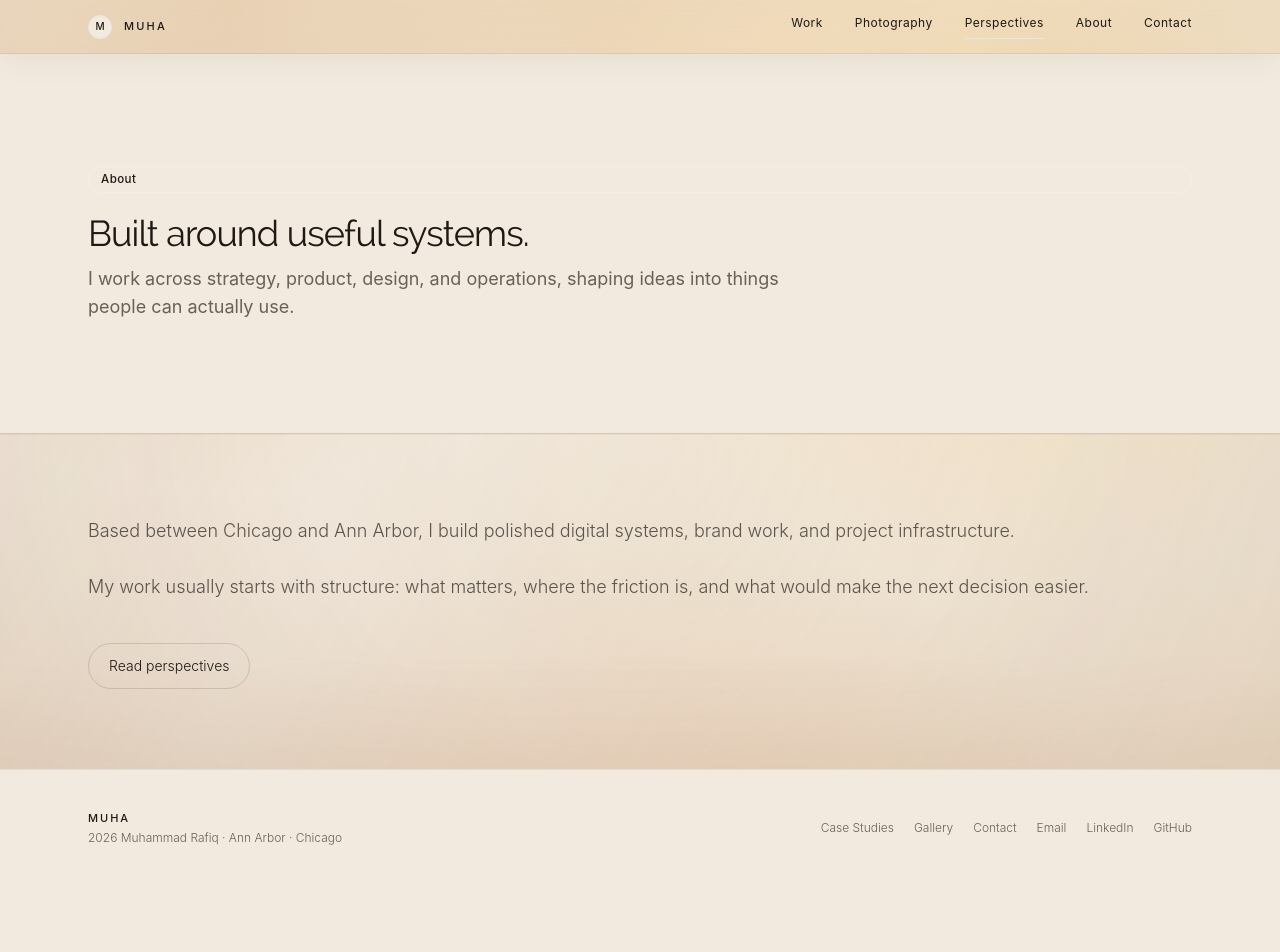
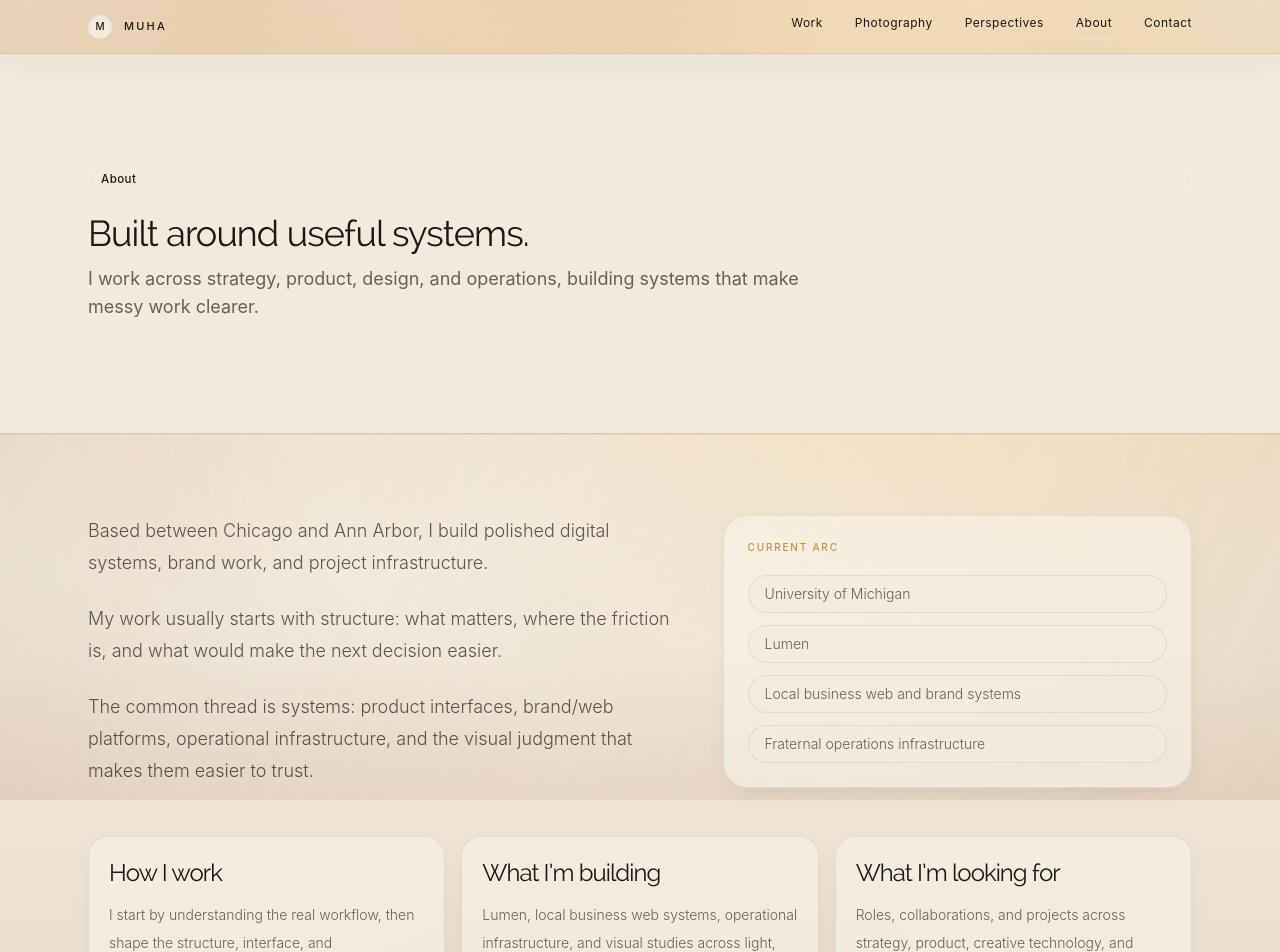
Before and after one commit to mohabbis/personal-portfolio, a Next.js app: page /about in a window 1280 px wide. Shown: the top 952 px of the page. Before the commit the page ends 886 px from the top, so only its background shows below. Built offline with nearby package versions, Linux system fonts and the light colour scheme.

Commit message:
Expand About page structure

```diff
--- a/app/about/page.tsx
+++ b/app/about/page.tsx
@@ -8,23 +8,46 @@ import { Container } from "@/components/ui/container";
 export const metadata: Metadata = {
   title: "About",
   description:
-    "A brief note about Muhammad Rafiq and the work behind the portfolio.",
+    "About Muhammad Rafiq and the systems-oriented work behind the portfolio.",
   alternates: {
     canonical: "/about"
   }
 };
 
+const sections = [
+  {
+    title: "How I work",
+    text: "I start by understanding the real workflow, then shape the structure, interface, and communication around it."
+  },
+  {
+    title: "What I’m building",
+    text: "Lumen, local business web systems, operational infrastructure, and visual studies across light, space, and atmosphere."
+  },
+  {
+    title: "What I’m looking for",
+    text: "Roles, collaborations, and projects across strategy, product, creative technology, and systems-oriented design."
+  }
+];
+
+const timeline = [
+  "University of Michigan",
+  "Lumen",
+  "Local business web and brand systems",
+  "Fraternal operations infrastructure"
+];
+
 export default function AboutPage() {
   return (
-    <SiteFrame currentPath="/perspectives">
+    <SiteFrame currentPath="/about">
       <PageIntro
         eyebrow="About"
         title="Built around useful systems."
-        description="I work across strategy, product, design, and operations, shaping ideas into things people can actually use."
+        description="I work across strategy, product, design, and operations, building systems that make messy work clearer."
       />
 
       <section className="border-t border-foreground/[0.045] py-14 sm:py-20">
-        <Container className="max-w-3xl">
+        <Container className="max-w-4xl">
+          <div className="grid gap-10 lg:grid-cols-[0.95fr_0.75fr]">
             <div className="space-y-6 text-lg font-light leading-8 text-foreground/70">
               <p>
                 Based between Chicago and Ann Arbor, I build polished digital systems, brand work, and project infrastructure.
@@ -32,6 +55,30 @@ export default function AboutPage() {
               <p>
                 My work usually starts with structure: what matters, where the friction is, and what would make the next decision easier.
               </p>
+              <p>
+                The common thread is systems: product interfaces, brand/web platforms, operational infrastructure, and the visual judgment that makes them easier to trust.
+              </p>
+            </div>
+
+            <div className="rounded-[1.5rem] border border-foreground/[0.08] bg-card/60 p-6 shadow-soft">
+              <p className="text-[10px] font-medium uppercase tracking-[0.18em] text-accent/80">Current arc</p>
+              <div className="mt-5 space-y-3">
+                {timeline.map((item) => (
+                  <p key={item} className="rounded-full border border-foreground/[0.08] bg-background/65 px-4 py-2 text-sm font-light text-muted-foreground">
+                    {item}
+                  </p>
+                ))}
+              </div>
+            </div>
+          </div>
+
+          <div className="mt-12 grid gap-4 sm:grid-cols-3">
+            {sections.map((section) => (
+              <article key={section.title} className="rounded-[1.25rem] border border-foreground/[0.08] bg-card/55 p-5 shadow-soft">
+                <h2 className="font-display text-2xl tracking-[-0.04em] text-foreground">{section.title}</h2>
+                <p className="mt-3 text-sm font-light leading-7 text-muted-foreground">{section.text}</p>
+              </article>
+            ))}
           </div>
 
           <Link
```
Lines whose indentation alone changed are shown as unchanged.
